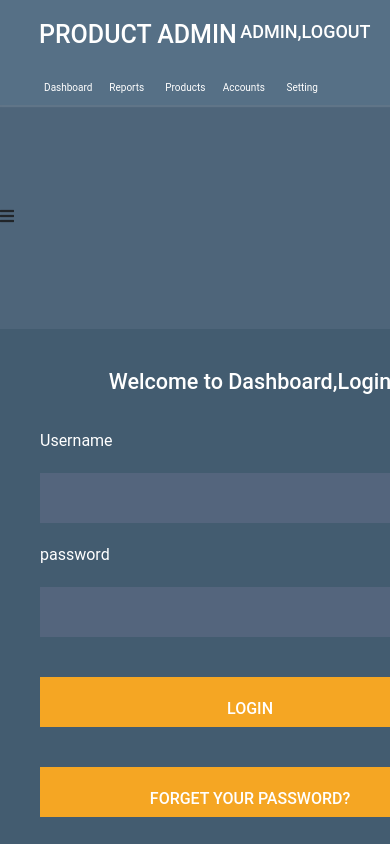
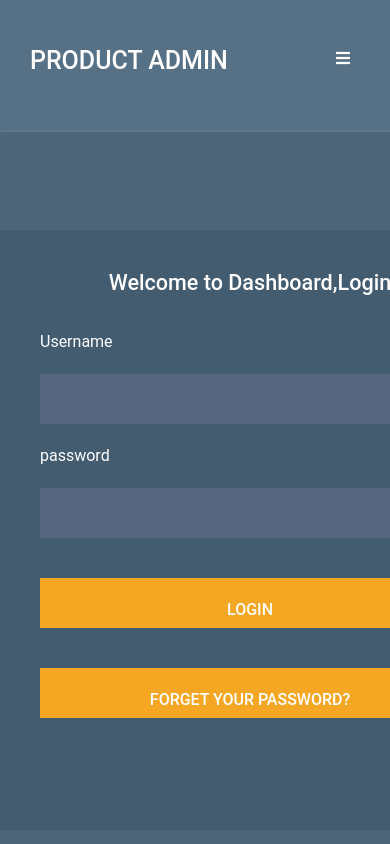
Before and after one commit to rajat-sha7/react-assignment, a React (Create React App) app: page / in a window 390 px wide. Shown: the top 844 px of the page. Built offline with nearby package versions, Linux system fonts and the light colour scheme; no server answers.

Commit message:
Update Header.css

```diff
--- a/src/Component/Header/Header.css
+++ b/src/Component/Header/Header.css
@@ -9,6 +9,7 @@
     position: relative;
     box-shadow: rgb(255 255 255 / 10%) 0 1px 1px 1px;
 }
+
 .left-side{
     padding-left: 50px;
     font-size: 20px;
@@ -67,60 +68,92 @@
 .right-side2{
     display: none;
 }
+.togglebtn{
+    display: none;
+}
+#mobile i{
+  color: #fff;
+  align-items: center;
+
+}
+
+#mobile i{
+  color: #fff;
+  align-items: center;
+  position: absolute;
+  right: 40px;
+  top: 50px;
+  display: none;
+
+}
+
+#mobileLogout{
+    display: none;
+}
 
 
-@media only screen and (max-width:1000px){
-   .header{
-    flex-direction: column;
-    height: auto;
-    margin-bottom: 100px;
-    justify-content: left;
-    /* position: relative; */
+ @media  screen and (max-width:768px){
 
-   }
+    .left-side{
+        padding-left: 30px;
+        font-size: 30px;
+        width: 80%;
+    }
 
-   .left-side{
+    .left-side h1{
 
-    width: 100%;
-    margin: 20px auto;
+        font-size: 25px;
+        width: 100%;
 
-    padding-left: 10%;
-    font-size: 7px;
-
-   }
-
-   .right-side{
-    width: 100%;
-    padding-left: 10%;
-    margin-bottom: 2%;
+    }
+    .right-side{
+        position: fixed;
+        flex-direction: column;
+        /* background-color: red; */
+        top: 100px;
+        right: 35px;
+        height: 300px;
+        transition: 0.4s ease-in-out;
+    }
+    .right-side.active{
+        right: -50px;
+    }
 
 
+
+   .link-text{
+    display: none;
+    width: 50%;
    }
+   .link-tab{
+    width: 50px;
+    height: 130px;
 
 
-   .link-tab{
-    width: 18%;
-    height: 15%;
-    font-size: 10px;
-    padding: 2px;
+    color: #fff;
+    display: flex;
+    flex-direction: column;
+    justify-content: center;
+    align-items: center;
+    font-size: 24px;
+}
+#mobile i{
 
+    display: block;
+
+  }
+
+
+#mobileLogout{
+    display: block;
+    padding-left: 10px;
 }
-.link-tab i{
+.logobtn{
     display: none;
 }
 
 
 
-.logobtn{
-   font-size: 18px;
-  padding-left: 70%;
-  position: absolute;
-  top:20%;
-  right: 5%;
-
-}
 
 
-
-
-}
+ }
```
